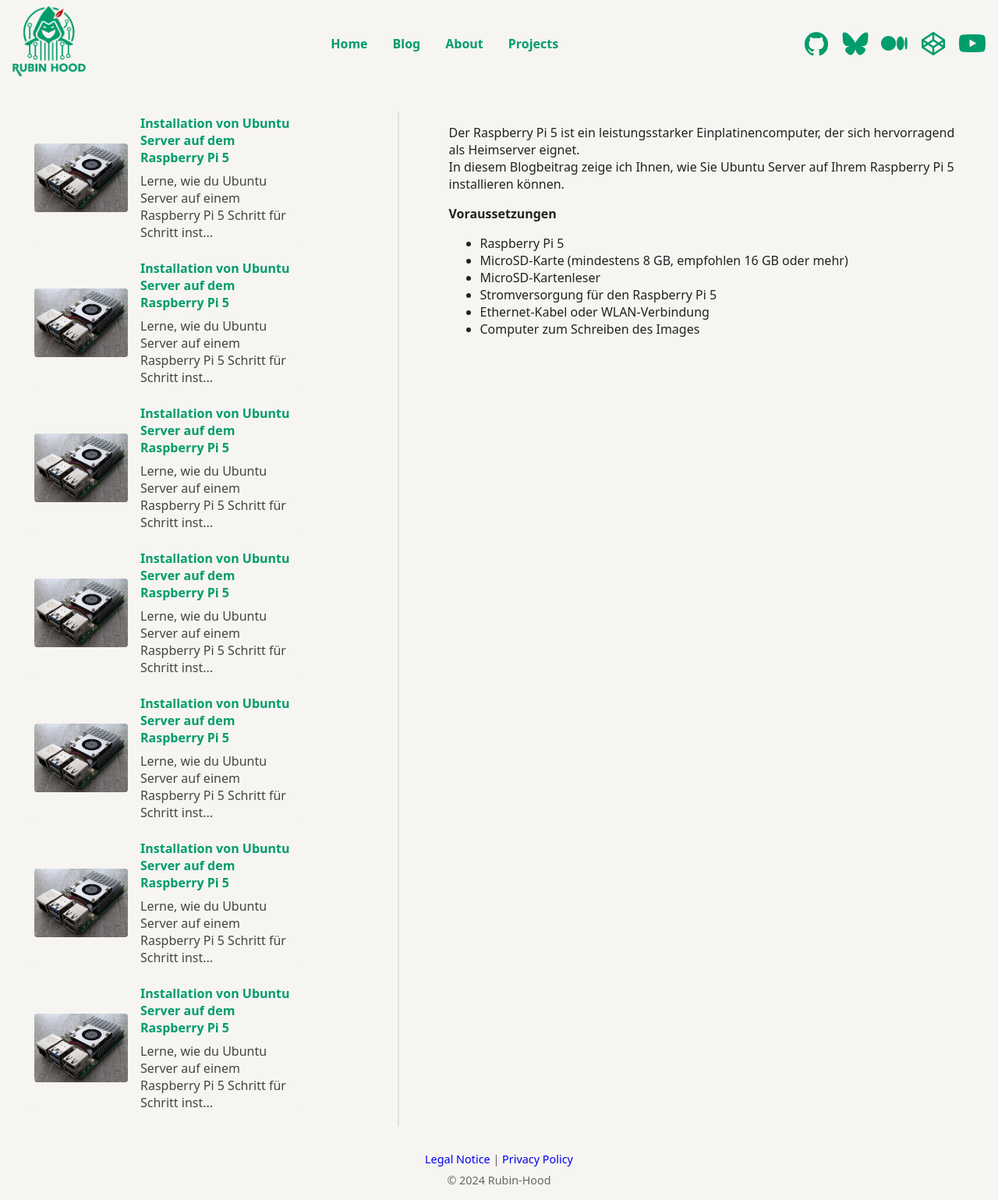
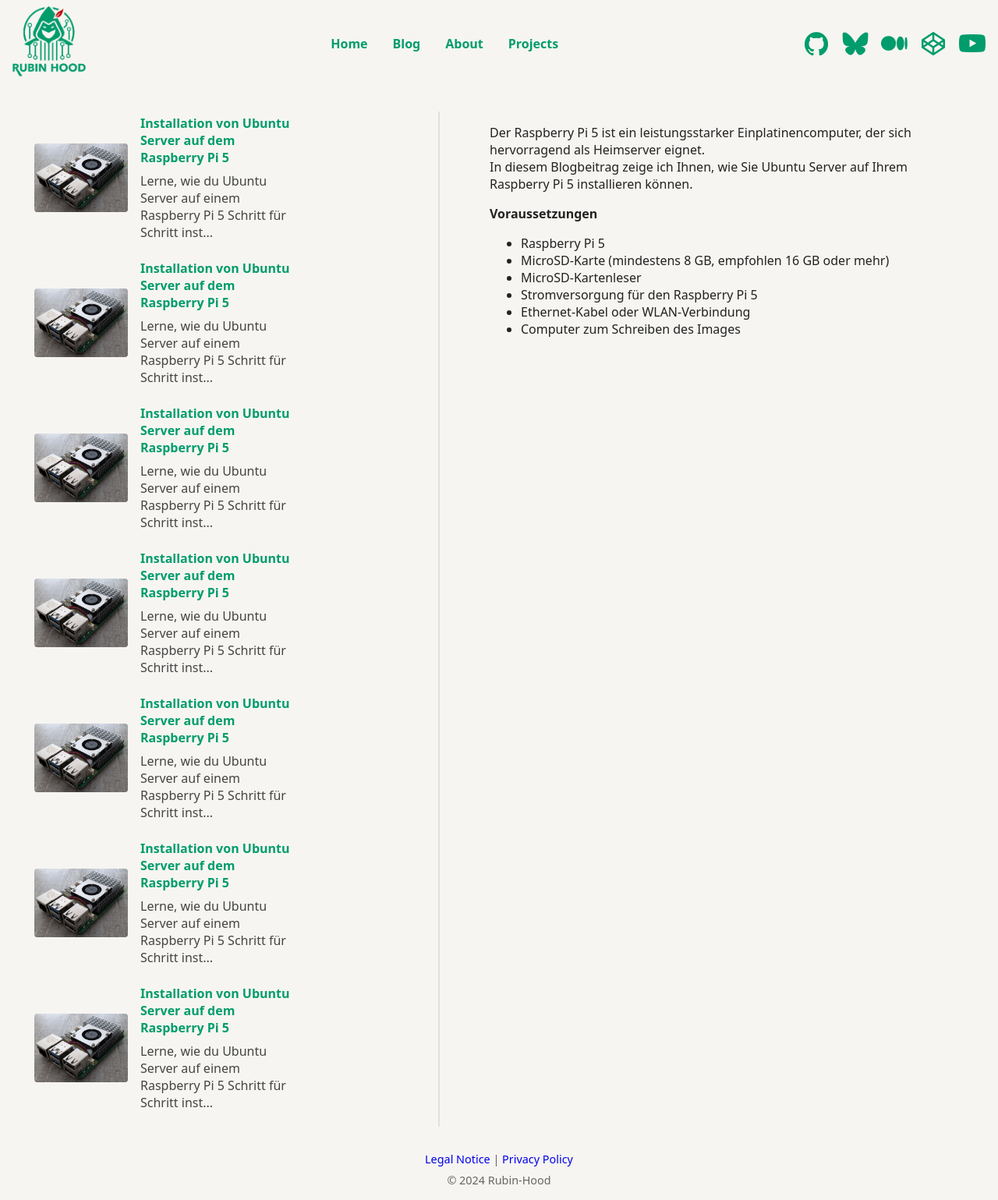
Before and after one commit to rubin-hood/rubinhood-blog, a Jekyll site: the page built from _posts/2024-06-01-beispiel.md, in a window 1280 px wide. Shown: the whole page at 78% size. Built offline with Jekyll 4.4.1, drawn with Linux system fonts in a browser that asks for light colours.

Commit message:
Update style.css

```diff
--- a/assets/css/style.css
+++ b/assets/css/style.css
@@ -237,7 +237,7 @@
 }
 
 .blog-sidebar {
-  flex: 1 1 450px;      /* Sidebar: nimmt minimal 1 Anteil, darf wachsen/schrumpfen, Startbreite 350px */
+  flex: 1 1 520px;      /* Sidebar: nimmt minimal 1 Anteil, darf wachsen/schrumpfen, Startbreite 350px */
   border-right: 2px solid #e0e0e0; /* <--- Hier die Linie ergänzen! */
   padding-right: 2rem;  /* Optional: Abstand zur Linie, passend zum gap */
   box-sizing: border-box; /* Sicherstellen, dass Padding/Borders eingerechnet werden */
```
